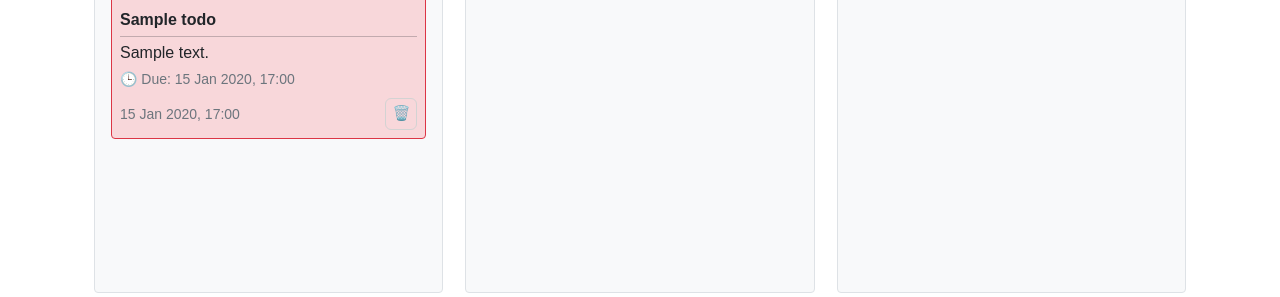
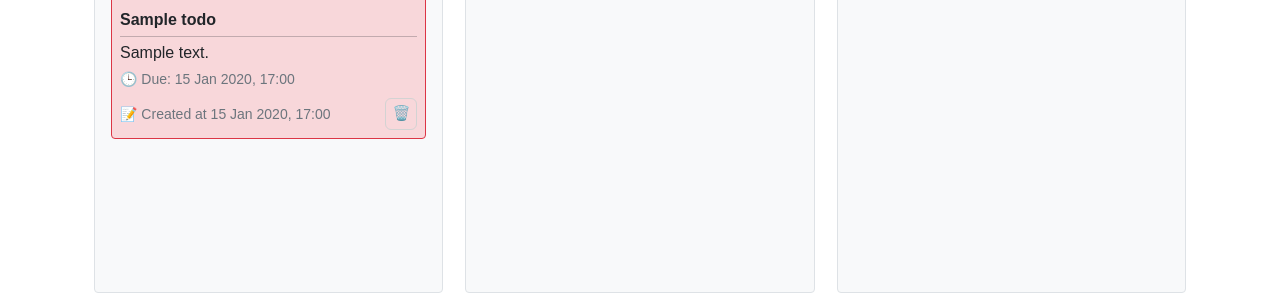
Before and after one commit to NewOsakA/TodoApp, a Django app: page /todo/list/ in a window 1280 px wide. Shown: the part 249-546 px from the top of the page. Run offline with Django 5.2, Linux system fonts and the light colour scheme; a user stored in the database is signed in; tables that the repository leaves empty hold one stand-in row (values such as "Sample post"); some libraries are stand-ins or nearby versions; some web fonts are replaced.

Commit message:
Add some more quality of life

```diff
--- a/todoapp/templates/todoapp/todo_list.html
+++ b/todoapp/templates/todoapp/todo_list.html
@@ -45,7 +45,7 @@
               {% endif %}
 
               <div class="d-flex justify-content-between align-items-center mt-2">
-                <small class="text-muted">{{ todo.created_at|date:"d M Y, H:i" }}</small>
+                <small class="text-muted">📝 Created at {{ todo.created_at|date:"d M Y, H:i" }}</small>
                 <form method="POST" action="{% url 'todo_delete' todo.id %}" style="margin: 0;">
                   {% csrf_token %}
                   <button type="submit" class="bin-button" title="Delete">🗑️</button>
```
